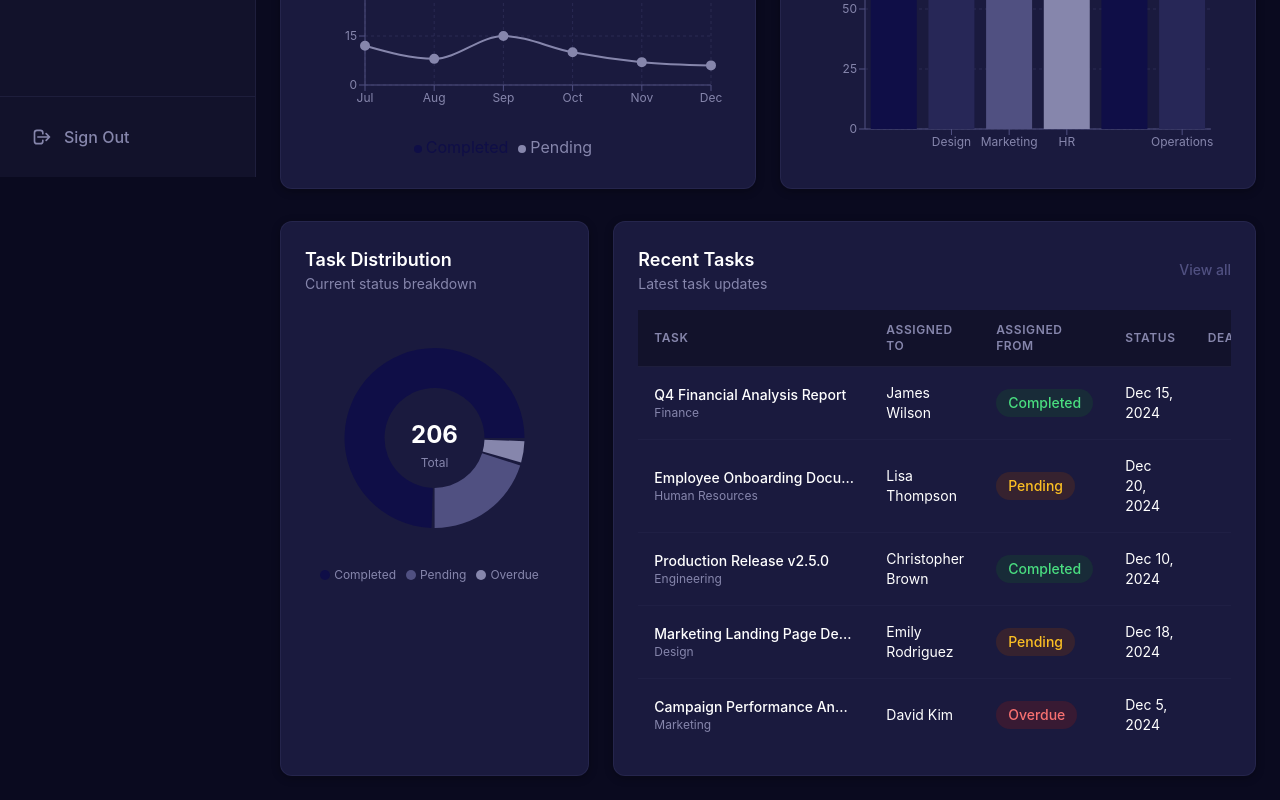
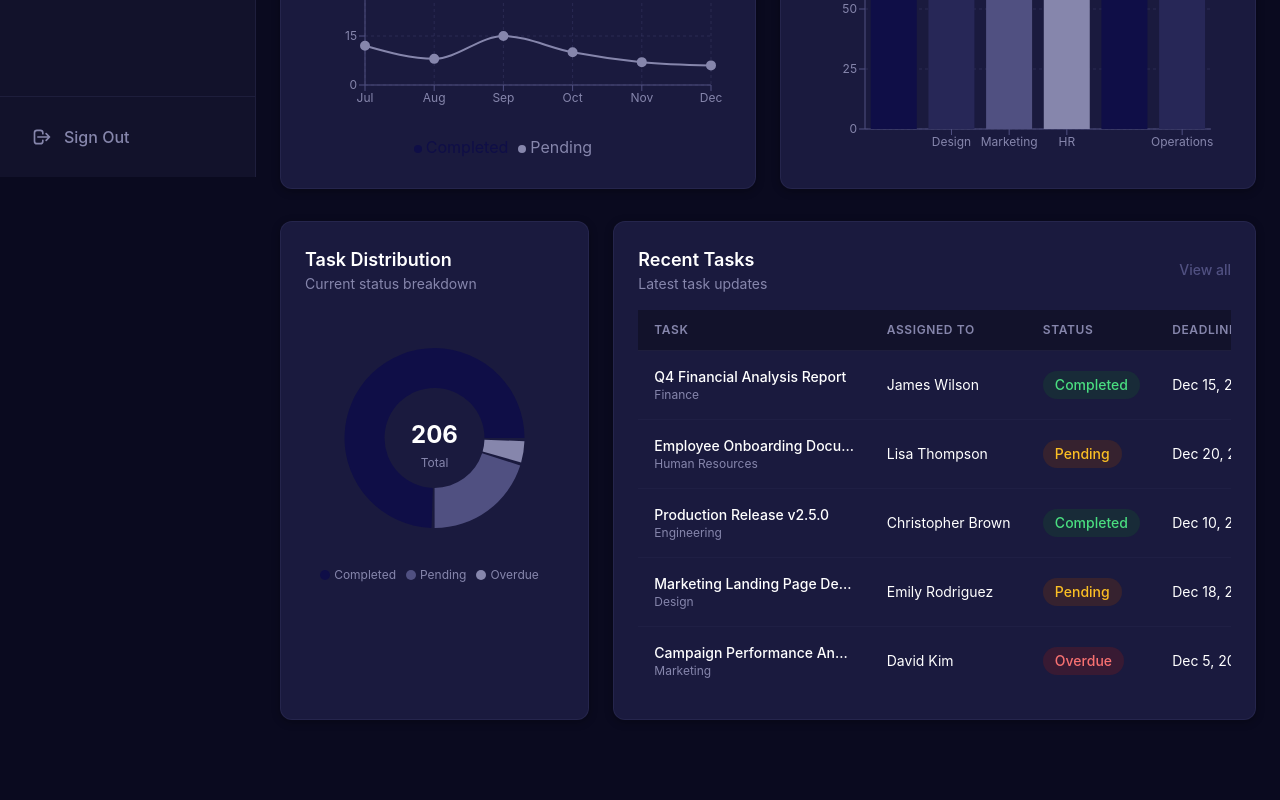
Before and after one commit to KingObioma/ATCS-UI-Prototype, a Next.js app: page /dashboard in a window 1280 px wide. Shown: the part 623-1423 px from the top of the page. After the commit the page ends 1367 px from the top, so only its background shows below. Built offline with nearby package versions, Linux system fonts and the light colour scheme.

Commit message:
Initial commit  ATCS demo site

```diff
--- a/src/app/dashboard/page.tsx
+++ b/src/app/dashboard/page.tsx
@@ -144,7 +144,6 @@ export default function DashboardPage() {
               <TableRow>
                 <TableHead>Task</TableHead>
                 <TableHead>Assigned To</TableHead>
-                <TableHead>Assigned From</TableHead>
                 <TableHead>Status</TableHead>
                 <TableHead>Deadline</TableHead>
               </TableRow>
```
